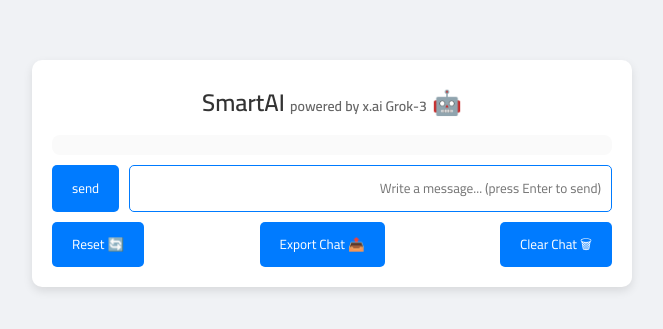
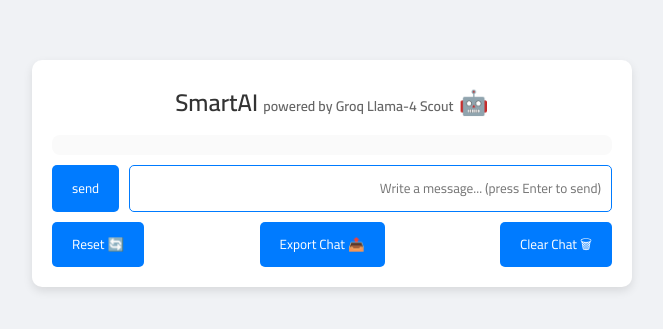
Before and after one commit to m7amh/SmartAI-Chat-Application, a website: page index.html in a window 1280 px wide. Shown: the part 227-556 px from the top of the page, without its empty margins (308-971 px from the left). Drawn offline with Linux system fonts and the light colour scheme.

Commit message:
auto-commit for f121cf7e-7b4a-4cca-99b4-a6d03766957e

```diff
--- a/index.html
+++ b/index.html
@@ -115,7 +115,7 @@
 </head>
 <body>
   <div class="chat-wrapper">
-    <div class="logo">🤖 <span> SmartAI</span> <small style="font-size: 14px; color: #666;">powered by x.ai Grok-3</small></div>
+    <div class="logo">🤖 <span> SmartAI</span> <small style="font-size: 14px; color: #666;">powered by Groq Llama-4 Scout</small></div>
     <div class="chat-box" id="chat-box"></div>
     <div class="input-area">
       <input type="text" id="user-input" placeholder="Write a message... (press Enter to send)" onkeydown="handleKey(event)" />
```
